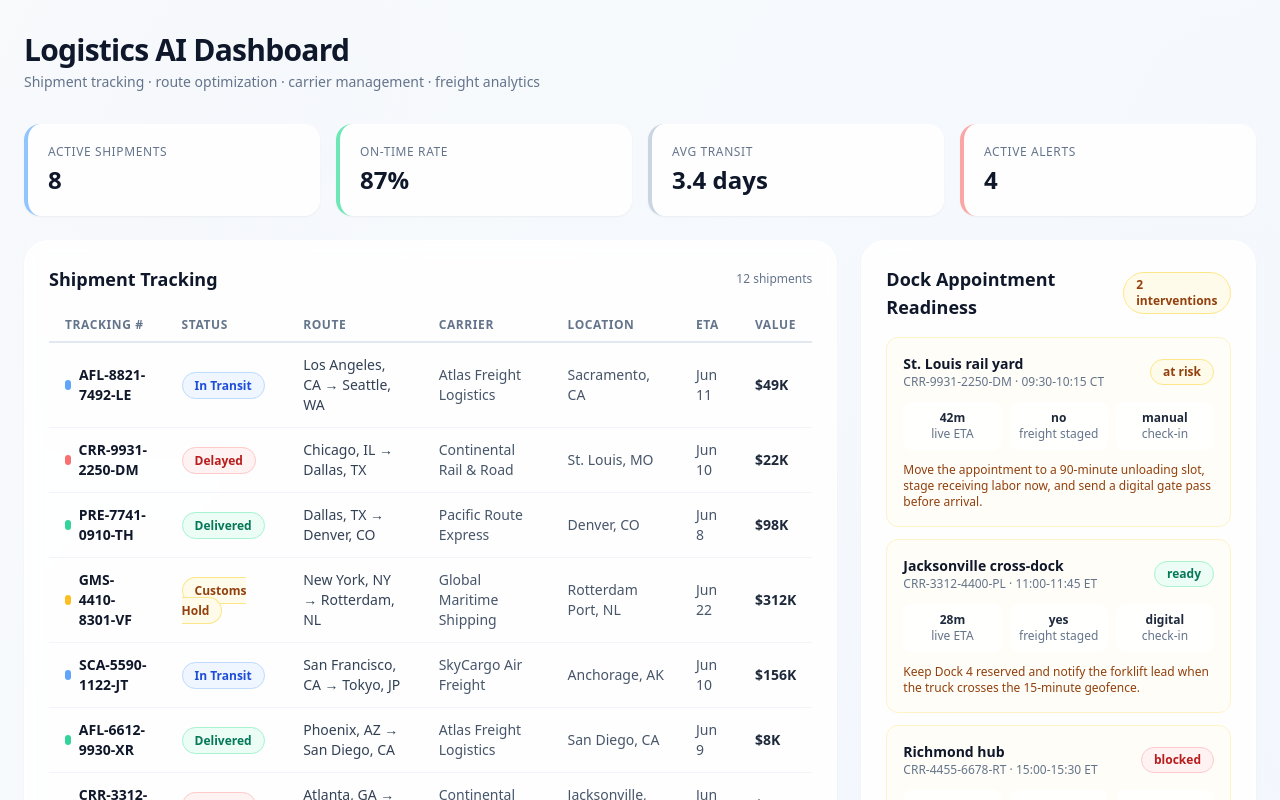
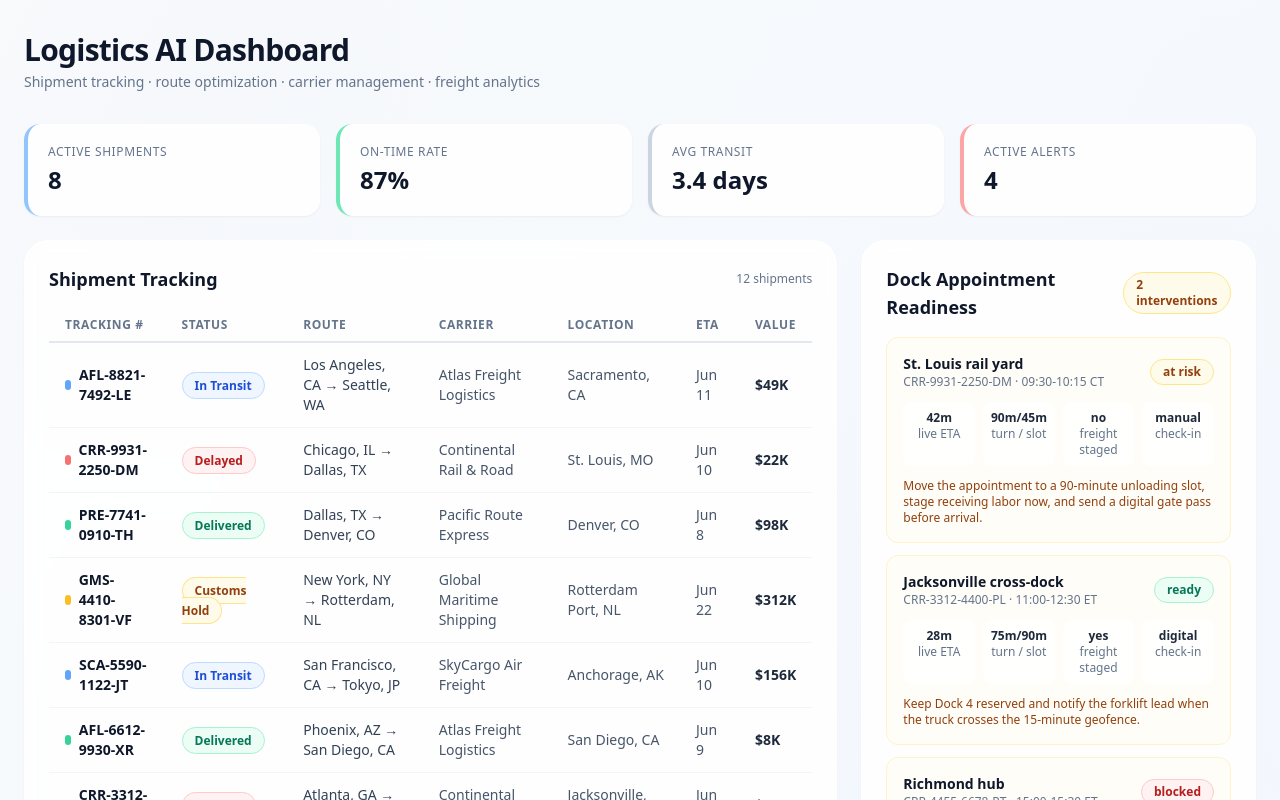
Before and after one commit to tensorgarden/logistics-ai-dashboard, a Next.js app: page / in a window 1280 px wide. Shown: the top 800 px of the page. Built offline with nearby package versions, Linux system fonts and the light colour scheme.

Commit message:
Add appointment slot readiness signals

```diff
--- a/src/app/page.tsx
+++ b/src/app/page.tsx
@@ -517,12 +517,18 @@ function DockAppointmentPanel() {
                   {risk.status.replace("_", " ")}
                 </Badge>
               </div>
-              <div className="mt-3 grid grid-cols-3 gap-2 text-center text-xs text-slate-500">
+              <div className="mt-3 grid grid-cols-2 gap-2 text-center text-xs text-slate-500 sm:grid-cols-4">
                 <div className="rounded-lg bg-white/70 p-2">
                   <div className="font-bold text-slate-800">
                     {risk.etaMinutesAway}m
                   </div>
                   <div>live ETA</div>
+                </div>
+                <div className="rounded-lg bg-white/70 p-2">
+                  <div className="font-bold text-slate-800">
+                    {risk.dockTurnMinutes}m/{risk.appointmentSlotMinutes}m
+                  </div>
+                  <div>turn / slot</div>
                 </div>
                 <div className="rounded-lg bg-white/70 p-2">
                   <div className="font-bold text-slate-800">
--- a/src/lib/demo-data.ts
+++ b/src/lib/demo-data.ts
@@ -706,6 +706,7 @@ export const demoDockAppointmentRisks: DockAppointmentRisk[] = [
     shipmentId: "shp_002",
     facility: "St. Louis rail yard",
     appointmentWindow: "09:30-10:15 CT",
+    appointmentSlotMinutes: 45,
     etaMinutesAway: 42,
     dockTurnMinutes: 90,
     freightStaged: false,
@@ -717,7 +718,8 @@ export const demoDockAppointmentRisks: DockAppointmentRisk[] = [
   {
     shipmentId: "shp_007",
     facility: "Jacksonville cross-dock",
-    appointmentWindow: "11:00-11:45 ET",
+    appointmentWindow: "11:00-12:30 ET",
+    appointmentSlotMinutes: 90,
     etaMinutesAway: 28,
     dockTurnMinutes: 75,
     freightStaged: true,
@@ -730,6 +732,7 @@ export const demoDockAppointmentRisks: DockAppointmentRisk[] = [
     shipmentId: "shp_012",
     facility: "Richmond hub",
     appointmentWindow: "15:00-15:30 ET",
+    appointmentSlotMinutes: 30,
     etaMinutesAway: 18,
     dockTurnMinutes: 80,
     freightStaged: false,
--- a/src/lib/types.ts
+++ b/src/lib/types.ts
@@ -75,6 +75,7 @@ export interface DockAppointmentRisk {
   shipmentId: string;
   facility: string;
   appointmentWindow: string;
+  appointmentSlotMinutes: number;
   etaMinutesAway: number;
   dockTurnMinutes: number;
   freightStaged: boolean;
```
Also changed, not shown: 1 other file (tests, documents, lock files or other folders).
